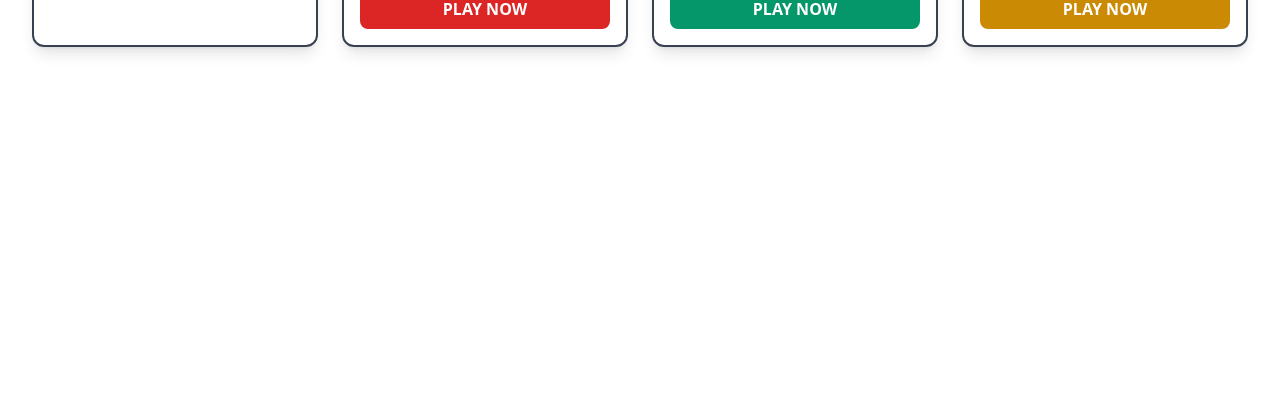
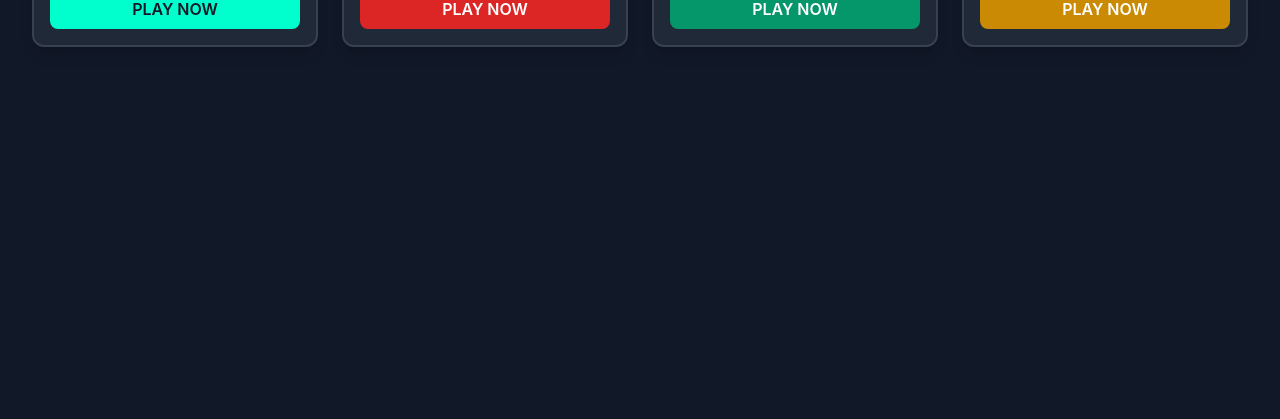
Before and after one commit to mikela2relle-hue/the_brain_boost_arcade, a plain HTML site: page index.html in a window 1280 px wide. Shown: the part 381-800 px from the top of the page. Drawn offline with nearby package versions, Linux system fonts and the light colour scheme.

Commit message:
ULTIMATE FIX: Simplified structure, moved games to root, and corrected styling load order.

```diff
--- a/index.html
+++ b/index.html
@@ -5,9 +5,10 @@
     <meta name="viewport" content="width=device-width, initial-scale=1.0">
     <title>The Arcade Hub - Custom Games Grid</title>
 
-    <!-- 1. TAILWIND CONFIGURATION -->
+    <!-- TAILWIND SETUP: Simplified to the standard template for guaranteed styling -->
+    <script src="https://cdn.tailwindcss.com"></script>
     <script>
-        // NOTE: This MUST be defined in a script tag for the CDN to read it.
+        // NOTE: Config placed immediately after the CDN link for stability.
         tailwind.config = {
             theme: {
                 extend: {
@@ -16,6 +17,7 @@
                         'secondary-dark': '#1f2937',
                         'accent-blue': '#3b82f6',
                         'text-light': '#f3f4f6',
+                        'snake-green': '#00ffcc',
                     },
                     fontFamily: {
                         sans: ['Inter', 'sans-serif'],
@@ -25,12 +27,8 @@
         }
     </script>
 
-    <!-- 2. TAILWIND SCRIPT (Must be loaded AFTER config) -->
-    <script src="https://cdn.tailwindcss.com"></script>
-
-    <!-- The original empty style block is now removed -->
-
 </head>
+<!-- Restored dark background classes -->
 <body class="bg-primary-dark text-text-light min-h-screen p-4 sm:p-8">
 
     <!-- Header Section -->
@@ -41,17 +39,16 @@
         <p class="text-lg text-gray-400">Your collection of custom HTML/JS games, deployed via GitHub Pages.</p>
     </header>
 
-    <!-- Game Grid Container -->
-    <!-- Added explicit wrapper classes to ensure the grid renders correctly across devices -->
+    <!-- Game Grid Container (Simplified, structurally rigid HTML) -->
     <section class="max-w-7xl mx-auto">
         <div id="gameGrid" class="grid grid-cols-2 sm:grid-cols-3 lg:grid-cols-4 gap-6">
 
-            <!-- Snake Game Card -->
+            <!-- Snake Game Card (Link: snake.html - SIMPLEST POSSIBLE PATH) -->
             <div class="bg-secondary-dark p-4 rounded-xl shadow-lg hover:shadow-2xl hover:scale-[1.02] transition duration-300 ease-in-out border-2 border-gray-700">
                 <h2 class="text-2xl font-bold text-cyan-400 mb-2">Neon Snake</h2>
                 <p class="text-gray-400 text-sm mb-4">A minimalist, glowing survival game. Eat and grow!</p>
                 <div class="text-6xl text-center mb-4">🐍</div>
-                <a href="games/snake.html" class="block w-full text-center py-2 bg-accent-blue text-white font-semibold rounded-lg hover:bg-blue-600 transition duration-150">
+                <a href="snake.html" class="block w-full text-center py-2 bg-snake-green text-primary-dark font-semibold rounded-lg hover:bg-cyan-500 transition duration-150">
                     PLAY NOW
                 </a>
             </div>
@@ -61,7 +58,7 @@
                 <h2 class="text-2xl font-bold text-red-400 mb-2">Neon Breaker</h2>
                 <p class="text-gray-400 text-sm mb-4">A futuristic, neon take on the classic brick-breaking game.</p>
                 <div class="text-6xl text-center mb-4">🧱</div>
-                <a href="games/NeonBreaker.html" class="block w-full text-center py-2 bg-red-600 text-white font-semibold rounded-lg hover:bg-red-700 transition duration-150">
+                <a href="NeonBreaker.html" class="block w-full text-center py-2 bg-red-600 text-white font-semibold rounded-lg hover:bg-red-700 transition duration-150">
                     PLAY NOW
                 </a>
             </div>
@@ -71,7 +68,7 @@
                 <h2 class="text-2xl font-bold text-emerald-400 mb-2">Meteor Mayhem</h2>
                 <p class="text-gray-400 text-sm mb-4">Collect power-up gems and survive against alien rocks!</p>
                 <div class="text-6xl text-center mb-4">🚀</div>
-                <a href="games/MeteorMayhem.html" class="block w-full text-center py-2 bg-emerald-600 text-white font-semibold rounded-lg hover:bg-emerald-700 transition duration-150">
+                <a href="MeteorMayhem.html" class="block w-full text-center py-2 bg-emerald-600 text-white font-semibold rounded-lg hover:bg-emerald-700 transition duration-150">
                     PLAY NOW
                 </a>
             </div>
@@ -81,7 +78,7 @@
                 <h2 class="text-2xl font-bold text-yellow-400 mb-2">Neon Pop</h2>
                 <p class="text-gray-400 text-sm mb-4">A challenging bubble shooter with vibrant colors and aiming beam.</p>
                 <div class="text-6xl text-center mb-4">🟣</div>
-                <a href="games/NeonPop.html" class="block w-full text-center py-2 bg-yellow-600 text-white font-semibold rounded-lg hover:bg-yellow-700 transition duration-150">
+                <a href="NeonPop.html" class="block w-full text-center py-2 bg-yellow-600 text-white font-semibold rounded-lg hover:bg-yellow-700 transition duration-150">
                     PLAY NOW
                 </a>
             </div>
```
Also changed, not shown: MeteorMayhem.html (renamed from Games/MeteorMayhem.html), NeonBreaker.html (renamed from Games/NeonBreaker.html), NeonPop.html (renamed from Games/NeonPop.html), snake.html (renamed from Games/snake.html).
